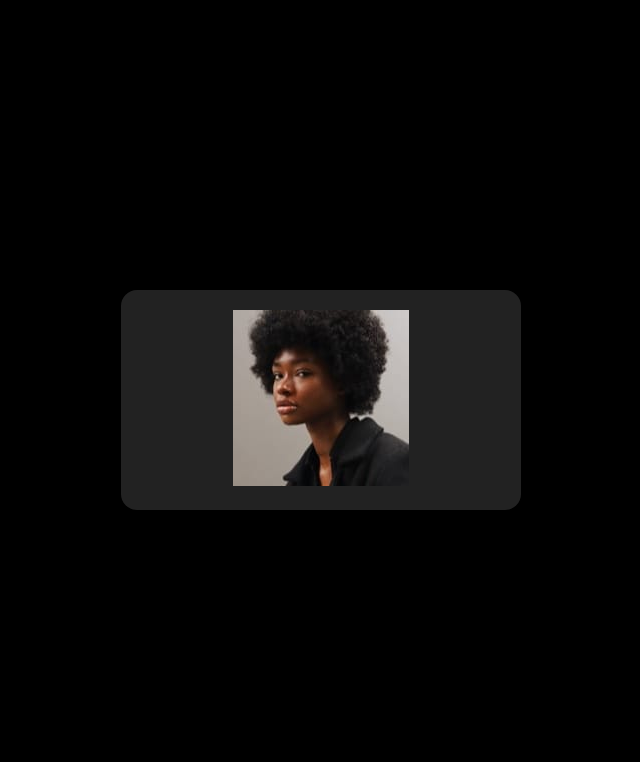
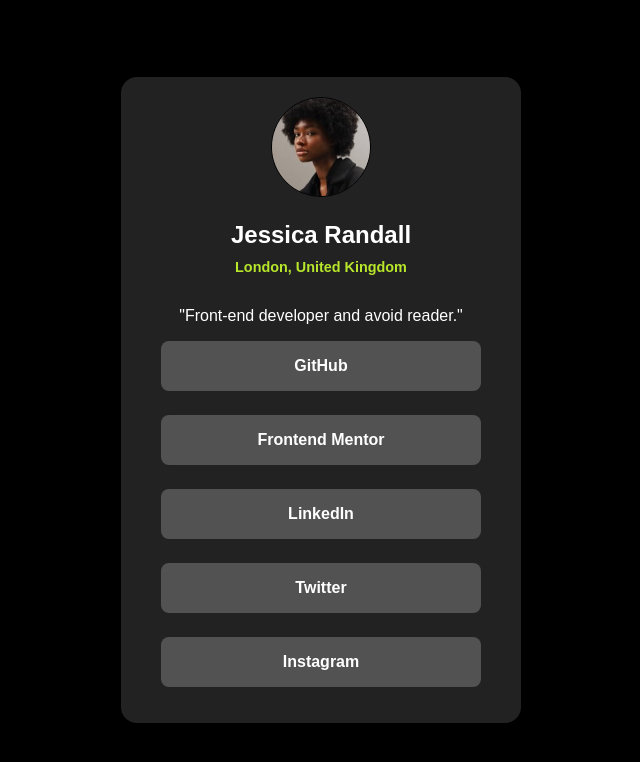
Before and after one commit to SafeerAhmed54/social-links-profile-main, a plain HTML site: page index.html in a window 1280 px wide. Shown: the whole page, without its empty margins (319-959 px from the left). Drawn offline with Linux system fonts and the light colour scheme; a web font is replaced by a local one.

Commit message:
Updated Social Link

```diff
--- a/index.html
+++ b/index.html
@@ -17,6 +17,20 @@
             <div>
               <img src="assets/images/avatar-jessica.jpeg" alt="avatar-jessica" class="img">
             </div>
+            <div class="info">
+              <h2>Jessica Randall</h2>
+              <p>London, United Kingdom</p>
+            </div>
+            <div class="description">
+              <p>"Front-end developer and avoid reader."</p>
+            </div>
+            <div class="button">
+              <button class="button-class">GitHub</button>
+              <button class="button-class">Frontend Mentor</button>
+              <button class="button-class">LinkedIn</button>
+              <button class="button-class">Twitter</button>
+              <button class="button-class">Instagram</button>
+            </div>
         </div>
       </div>
     </div>
--- a/stylesheet.css
+++ b/stylesheet.css
@@ -45,8 +45,77 @@ body {
     text-align: center;
 }
 
+.rol:hover{
+    box-shadow: 5px 10px 0px #B7E62A;
+}
+
 .col{
     display: flex;
     flex-direction: column;
     align-items: center;
 }
+
+.img{
+    width: 100px;
+    height: auto;
+    border-radius: 50%;
+    border: 1px solid hsl(0, 0%, 0%);
+    margin-bottom: 20px;
+    cursor: pointer;
+    transition: all 0.3s ease;
+}
+
+.img:hover{
+    border: 2px solid #B7E62A;
+}
+
+.info{
+    padding-bottom: 1rem;
+}
+
+.info h2{
+    color: hsl(0, 0%, 100%);
+    margin-bottom: 10px;
+}
+
+.info h2::selection{
+    color: #B7E62A;
+    background-color: transparent;
+}
+
+.info p{
+    color: #B7E62A;
+    font-weight: 600;
+    font-size: 0.9rem;
+    margin-bottom: 1rem;
+}
+
+.description p{
+    color: hsl(0, 0%, 100%);
+    font-size: 1rem;
+    margin-bottom: 1rem;
+}
+
+.button{
+    display: flex;
+    flex-direction: column;
+    gap: 0.5rem;
+}
+
+.button-class{
+    padding: 1rem 6rem;
+    border-radius: 0.5rem;
+    background-color: #525252;
+    color: hsl(0, 0%, 100%);
+    font-size: medium;
+    border: none;
+    font-weight: 600;
+    margin-bottom: 1rem;
+    cursor: pointer;
+    transition: all 0.3s ease;
+}
+
+.button-class:hover{
+    background-color: #B7E62A;
+    color: hsl(0, 0%, 0%);
+}
```
